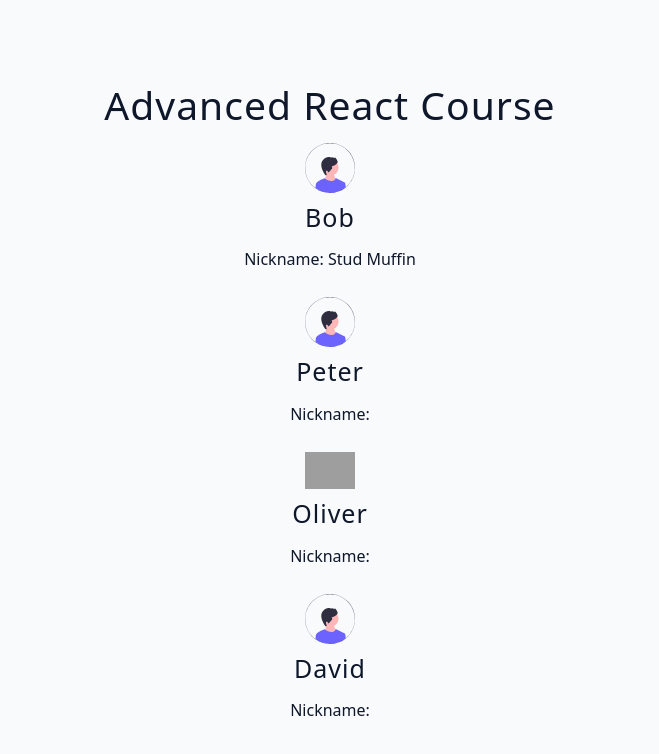
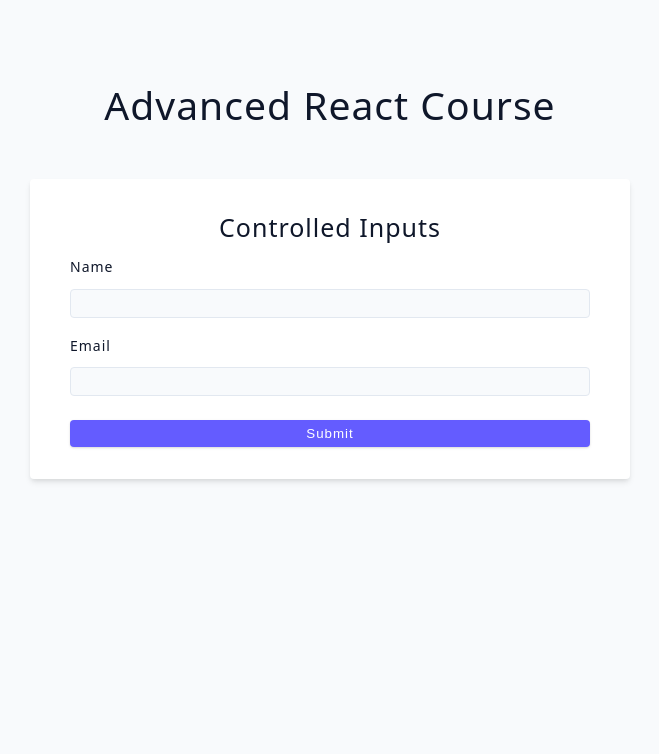
Before and after one commit to Quwambinuyo/03-advanced-react, a React (Vite) app: page / in a window 1280 px wide. Shown: the top 754 px of the page, without its empty margins (310-969 px from the left). Built offline with nearby package versions, Linux system fonts and the light colour scheme; grey boxes are pictures that could not be loaded.

Commit message:
form layout at the controlled-inputs example

```diff
--- a/src/App.jsx
+++ b/src/App.jsx
@@ -1,11 +1,10 @@
-import List from "./tutorial/05-leverage-javascript/starter/List";
+import List from "./tutorial/06-forms/starter/01-controlled-inputs";
 
 function App() {
   return (
     <>
       <div className="container">
         <h2>Advanced React Course</h2>
-
         <List />
       </div>
     </>
--- a/src/tutorial/06-forms/starter/01-controlled-inputs.jsx
+++ b/src/tutorial/06-forms/starter/01-controlled-inputs.jsx
@@ -1,4 +1,25 @@
 const ControlledInputs = () => {
-  return <h2>Controlled Inputs</h2>;
+  return (
+    <>
+      <form className="form">
+        <h4>Controlled Inputs</h4>
+        <div className="form-row">
+          <label htmlFor="name" className="form-label">
+            Name
+          </label>
+          <input type="text" id="name" className="form-input" />
+        </div>
+        <div className="form-row">
+          <label htmlFor="email" className="form-label">
+            Email
+          </label>
+          <input type="email" id="email" className="form-input" />
+        </div>
+        <button type="submit" className="btn btn-block">
+          Submit
+        </button>
+      </form>
+    </>
+  );
 };
 export default ControlledInputs;
```
